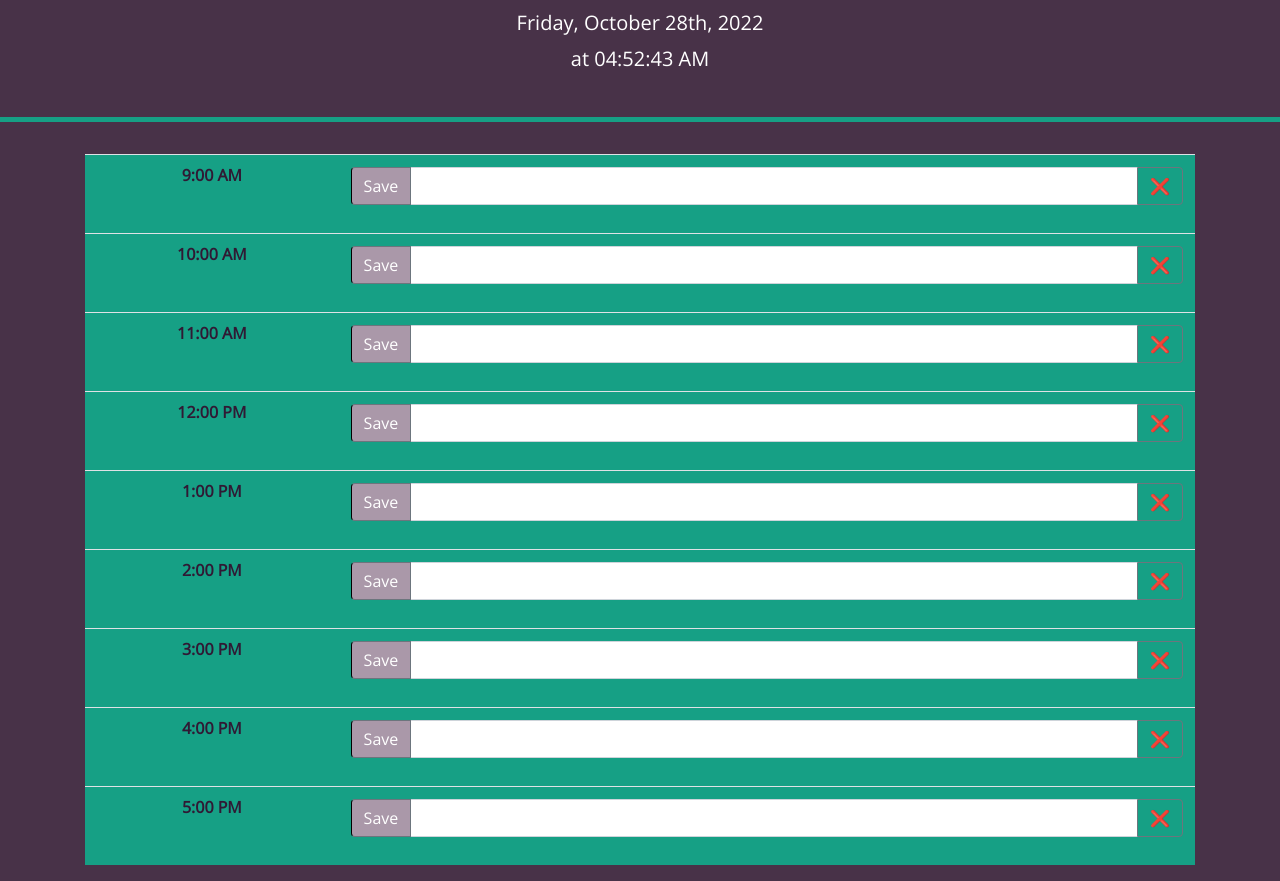
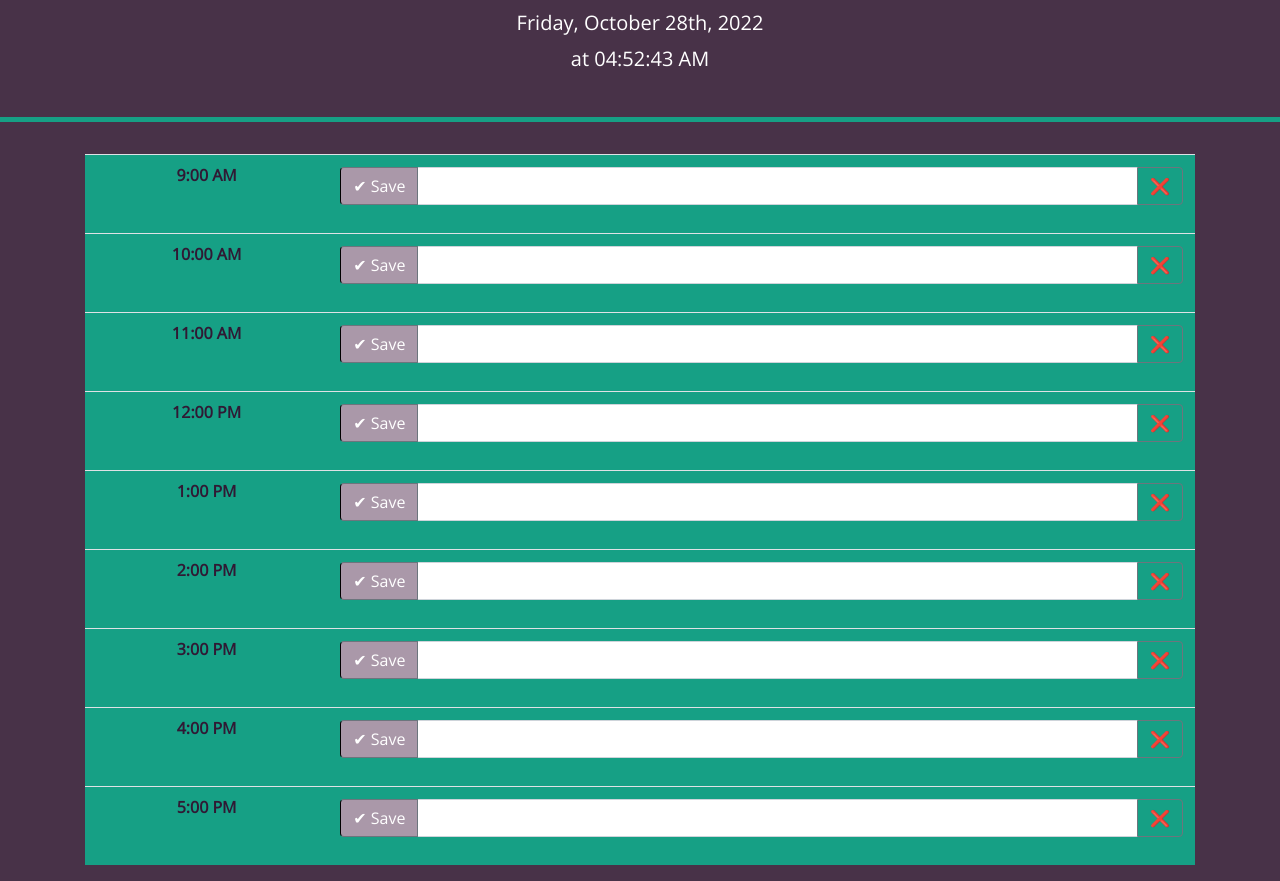
Before and after one commit to iwirsing/Module-5-Challenge-Work-Day-Scheduler, a plain HTML site: page index.html in a window 1280 px wide. Shown: the part 149-1030 px from the top of the page. Drawn offline with nearby package versions, Linux system fonts and the light colour scheme.

Commit message:
add check mark to save button

```diff
--- a/index.html
+++ b/index.html
@@ -44,7 +44,7 @@
                 <div class="input-group mb-3">
                   <!-- save button -->
                   <div class="input-group-prepend">
-                    <button class="btn btn-outline-secondary saveBtn" type="button" id="button-addon1" data-button="9">Save</button>
+                    <button class="btn btn-outline-secondary saveBtn" type="button" id="button-addon1" data-button="9">&#10004; Save</button>
                   </div>
                   <!-- text area -->
                   <input type="text" class="form-control " id="text9" placeholder="" aria-label="Recipient's username" aria-describedby="button-addon2">
@@ -61,7 +61,7 @@
                 <div class="input-group mb-3">
                   <!-- save button -->
                   <div class="input-group-prepend">
-                    <button class="btn btn-outline-secondary saveBtn" type="button" id="button-addon1" data-button="10">Save</button>
+                    <button class="btn btn-outline-secondary saveBtn" type="button" id="button-addon1" data-button="10">&#10004; Save</button>
                   </div>
                   <!-- text area -->
                   <input type="text" class="form-control" id="text10" placeholder="" aria-label="Recipient's username" aria-describedby="button-addon2">
@@ -78,7 +78,7 @@
                 <div class="input-group mb-3">
                   <!-- save button -->
                   <div class="input-group-prepend">
-                    <button class="btn btn-outline-secondary saveBtn" type="button" id="button-addon1" data-button="11">Save</button>
+                    <button class="btn btn-outline-secondary saveBtn" type="button" id="button-addon1" data-button="11">&#10004; Save</button>
                   </div>
                   <!-- text area -->
                   <input type="text" class="form-control" id="text11" placeholder="" aria-label="Recipient's username" aria-describedby="button-addon2">
@@ -95,7 +95,7 @@
                 <div class="input-group mb-3">
                   <!-- save button -->
                   <div class="input-group-prepend">
-                    <button class="btn btn-outline-secondary saveBtn" type="button" id="button-addon1" data-button="12">Save</button>
+                    <button class="btn btn-outline-secondary saveBtn" type="button" id="button-addon1" data-button="12">&#10004; Save</button>
                   </div>
                   <!-- text area -->
                   <input type="text" class="form-control" id="text12" placeholder="" aria-label="Recipient's username" aria-describedby="button-addon2">
@@ -112,7 +112,7 @@
                 <div class="input-group mb-3">
                   <!-- save button -->
                   <div class="input-group-prepend">
-                    <button class="btn btn-outline-secondary saveBtn" type="button" id="button-addon1" data-button="13">Save</button>
+                    <button class="btn btn-outline-secondary saveBtn" type="button" id="button-addon1" data-button="13">&#10004; Save</button>
                   </div>
                   <!-- text area -->
                   <input type="text" class="form-control" id="text13" placeholder="" aria-label="Recipient's username" aria-describedby="button-addon2">
@@ -129,7 +129,7 @@
                 <div class="input-group mb-3">
                   <!-- save button -->
                   <div class="input-group-prepend">
-                    <button class="btn btn-outline-secondary saveBtn" type="button" id="button-addon1" data-button="14">Save</button>
+                    <button class="btn btn-outline-secondary saveBtn" type="button" id="button-addon1" data-button="14">&#10004; Save</button>
                   </div>
                   <!-- text area -->
                   <input type="text" class="form-control" id="text14" placeholder="" aria-label="Recipient's username" aria-describedby="button-addon2">
@@ -146,7 +146,7 @@
                 <div class="input-group mb-3">
                   <!-- save button -->
                   <div class="input-group-prepend">
-                    <button class="btn btn-outline-secondary saveBtn" type="button" id="button-addon1" data-button="15">Save</button>
+                    <button class="btn btn-outline-secondary saveBtn" type="button" id="button-addon1" data-button="15">&#10004; Save</button>
                   </div>
                   <!-- text area -->
                   <input type="text" class="form-control" id="text15" placeholder="" aria-label="Recipient's username" aria-describedby="button-addon2">
@@ -163,7 +163,7 @@
                 <div class="input-group mb-3">
                   <!-- save button -->
                   <div class="input-group-prepend">
-                    <button class="btn btn-outline-secondary saveBtn" type="button" id="button-addon1" data-button="16">Save</button>
+                    <button class="btn btn-outline-secondary saveBtn" type="button" id="button-addon1" data-button="16">&#10004; Save</button>
                   </div>
                   <!-- text area -->
                   <input type="text" class="form-control" id="text16" placeholder="" aria-label="Recipient's username" aria-describedby="button-addon2">
@@ -180,7 +180,7 @@
                 <div class="input-group mb-3">
                   <!-- save button -->
                   <div class="input-group-prepend">
-                    <button class="btn btn-outline-secondary saveBtn" type="button" id="button-addon1" data-button="17">Save</button>
+                    <button class="btn btn-outline-secondary saveBtn" type="button" id="button-addon1" data-button="17">&#10004; Save</button>
                   </div>
                   <!-- text area -->
                   <input type="text" class="form-control" id="text17" placeholder="" aria-label="Recipient's username" aria-describedby="button-addon2">
```
Also changed, not shown: assets/images/workdayscheduler.png (added), 3 other files.
